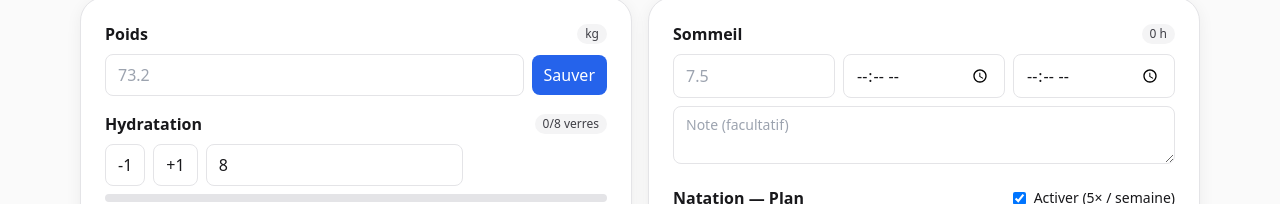
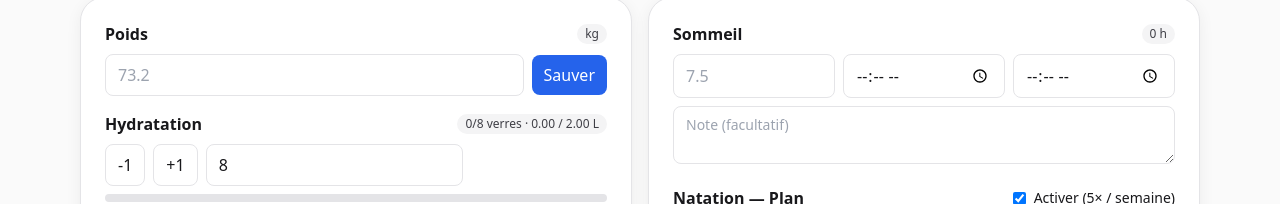
Before and after one commit to PaPyNoVa-84/Routine-All-Day, a React (Vite) app in the folder second-brain-weekly-react/: page /health in a window 1280 px wide. Shown: the part 264-468 px from the top of the page. Built offline with nearby package versions, Linux system fonts and the light colour scheme.

Commit message:
Update Health.jsx

```diff
--- a/second-brain-weekly-react/src/pages/Health.jsx
+++ b/second-brain-weekly-react/src/pages/Health.jsx
@@ -1,5 +1,9 @@
 // src/pages/Health.jsx
 import React, { useEffect, useMemo, useState } from 'react'
+// --- hydratation: conversions
+const ML_PER_GLASS = 250; // 1 verre = 250 ml
+const toLiters = (ml) => (ml / 1000).toFixed(2);
+
 
 /* ========= Utils dates ========= */
 const pad = (n) => String(n).padStart(2, '0')
@@ -198,7 +202,10 @@ export default function HealthPage(){
             <div>
               <div className="flex items-center justify-between mb-2">
                 <div className="font-semibold">Hydratation</div>
-                <span className="badge">{day.water.count}/{day.water.goal} verres</span>
+                <span className="badge">
+  {day.water.count}/{day.water.goal} verres · {toLiters(day.water.count * ML_PER_GLASS)} / {toLiters(day.water.goal * ML_PER_GLASS)} L
+</span>
+
               </div>
               <div className="flex items-center gap-2">
                 <button onClick={()=>inc('water.count', -1)} className="px-3 py-2 rounded-lg border border-zinc-200 dark:border-slate-700">-1</button>
```
